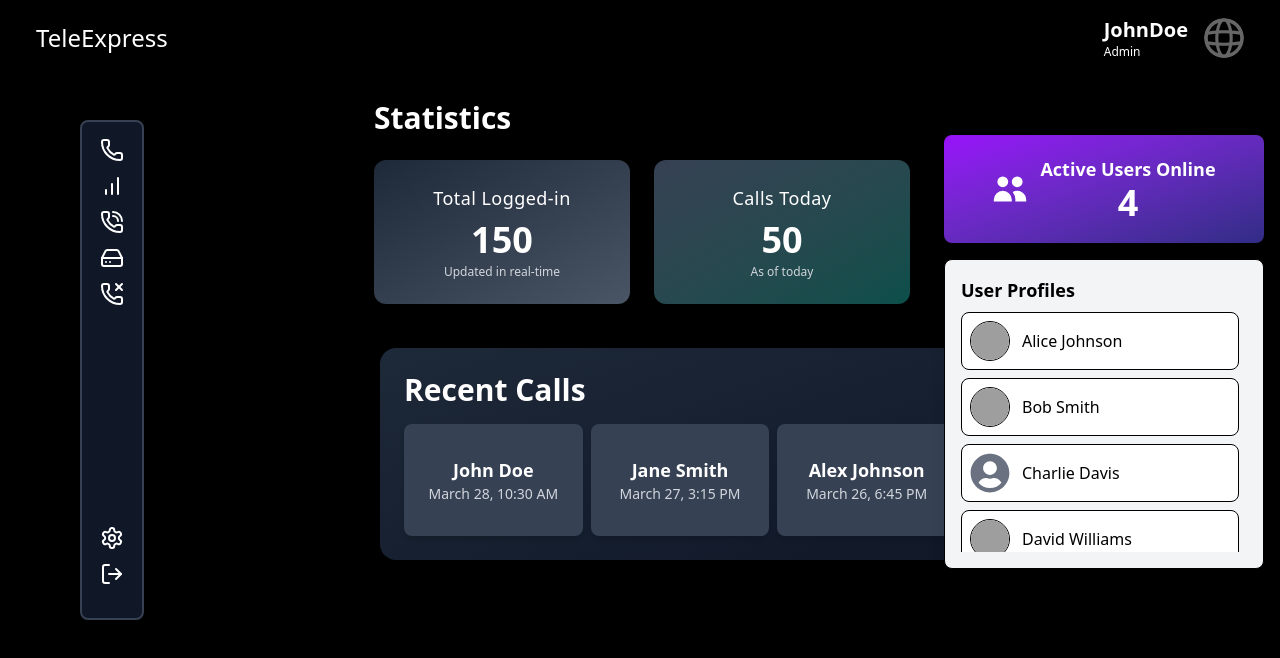
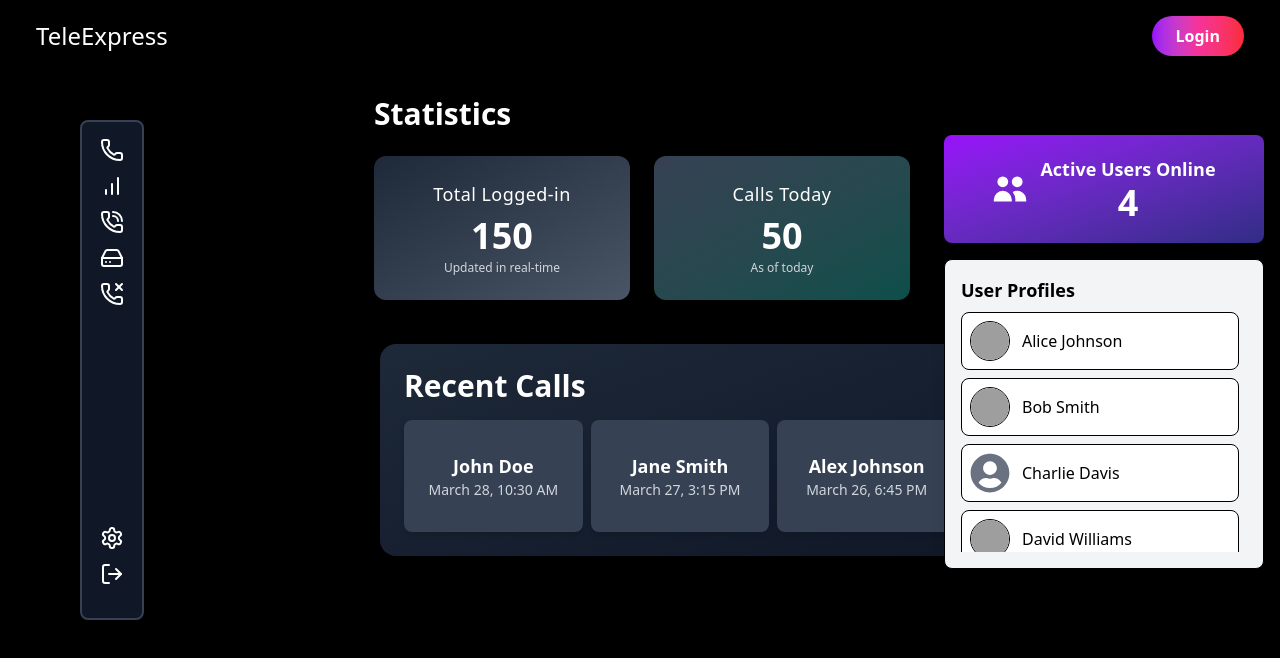
Before and after one commit to CoderShivakumar/internship-work, a Next.js app: page / in a window 1280 px wide. Shown: the top 658 px of the page. Built offline with nearby package versions, Linux system fonts and the light colour scheme; grey boxes are pictures that could not be loaded.

Commit message:
fixed navbar

```diff
--- a/src/app/navbar.tsx
+++ b/src/app/navbar.tsx
@@ -1,27 +1,31 @@
 "use client";
 import React, { useState } from 'react';
+import { useRouter } from 'next/navigation'; // <-- Import router
 import { Recent } from './components/Recent';
-import { relative } from 'path';
 import StartingCalls from './components/StartingCalls';
 
 export const Navbar = () => {
   const [loggedInGradient, setLoggedInGradient] = useState('from-gray-800 to-gray-600');
   const [callsGradient, setCallsGradient] = useState('from-gray-700 to-teal-900');
 
+  const router = useRouter(); // <-- Initialize router
+
+  const handleLoginClick = () => {
+    router.push('/signin'); // <-- Redirect to signin page
+  };
+
   const handleMouseMoveLoggedIn = (e) => {
     const rect = e.currentTarget.getBoundingClientRect();
-    const x = e.clientX - rect.left; // X position within the container
-    const y = e.clientY - rect.top;   // Y position within the container
+    const x = e.clientX - rect.left;
+    const y = e.clientY - rect.top;
     const width = rect.width;
     const height = rect.height;
 
-    // Calculate intensity based on cursor position (0 to 1)
     const xFactor = x / width;
     const yFactor = y / height;
 
-    // Dynamic gradient based on hover position
-    const blueIntensity = Math.floor(900 - xFactor * 400); // Blue from 900 to 500
-    const grayIntensity = Math.floor(800 - yFactor * 200); // Gray from 800 to 600
+    const blueIntensity = Math.floor(900 - xFactor * 400);
+    const grayIntensity = Math.floor(800 - yFactor * 200);
     setLoggedInGradient(`from-gray-${grayIntensity} to-blue-${blueIntensity}`);
   };
 
@@ -35,8 +39,8 @@ export const Navbar = () => {
     const xFactor = x / width;
     const yFactor = y / height;
 
-    const tealIntensity = Math.floor(900 - xFactor * 400); // Teal from 900 to 500
-    const grayIntensity = Math.floor(700 - yFactor * 100); // Gray from 700 to 600
+    const tealIntensity = Math.floor(900 - xFactor * 400);
+    const grayIntensity = Math.floor(700 - yFactor * 100);
     setCallsGradient(`from-gray-${grayIntensity} to-teal-${tealIntensity}`);
   };
 
@@ -47,31 +51,22 @@ export const Navbar = () => {
   return (
     <>
       <div className="flex">
-        {/* SideNav occupies space, so content starts after it */}
         <div className="flex-1">
           {/* Navbar */}
           <nav className="flex items-center justify-between w-full p-4 bg-black">
-            {/* Left Side: Brand Name */}
-            <a href="" className="ml-5 text-2xl text-white font-oswald">
+            {/* Brand Name */}
+            <a href="#" className="ml-5 text-2xl text-white font-oswald">
               TeleExpress
             </a>
 
-            {/* Right Side: Profile Section */}
+            {/* Gradient Login Button */}
             <div className="flex items-center mr-5 space-x-4">
-              {/* Username and Role */}
-              <div className="flex flex-col">
-                <h2 className="text-xl font-bold text-white">JohnDoe</h2>
-                <h4 className="text-xs text-white">Admin</h4>
-              </div>
-
-              {/* Rounded Image */}
-              <div className="w-10 h-10 overflow-hidden rounded-full">
-                <img
-                  src="/globe.svg"
-                  alt="Profile"
-                  className="object-cover w-full h-full"
-                />
-              </div>
+              <button
+                onClick={handleLoginClick}
+                className="px-6 py-2 font-semibold text-white transition duration-300 ease-in-out transform rounded-full shadow-lg bg-gradient-to-r from-purple-600 via-pink-500 to-red-500 hover:scale-105 hover:from-purple-700 hover:to-red-600"
+              >
+                Login
+              </button>
             </div>
           </nav>
 
@@ -79,7 +74,7 @@ export const Navbar = () => {
           <div className="p-6 ml-[350px]">
             <h1 className="mb-6 text-3xl font-semibold text-white">Statistics</h1>
             <div className="flex gap-6 mt-4">
-              {/* Total Logged-in Users Box */}
+              {/* Logged-in Users Box */}
               <div
                 className={`flex flex-col items-center justify-center w-64 text-white transition-transform transform shadow-lg h-36 bg-gradient-to-br ${loggedInGradient} rounded-xl`}
                 onMouseMove={handleMouseMoveLoggedIn}
@@ -92,7 +87,7 @@ export const Navbar = () => {
                 <p className="mt-1 text-xs text-gray-300">Updated in real-time</p>
               </div>
 
-              {/* Separate Calls for the Day Box */}
+              {/* Calls Today Box */}
               <div
                 className={`flex flex-col items-center justify-center w-64 text-white transition-transform transform shadow-lg h-36 bg-gradient-to-br ${callsGradient} rounded-xl`}
                 onMouseMove={handleMouseMoveCalls}
@@ -108,8 +103,10 @@ export const Navbar = () => {
           </div>
         </div>
       </div>
+
+      {/* Additional Sections */}
       <Recent />
-      <StartingCalls/>
+      <StartingCalls />
     </>
   );
 };
```
